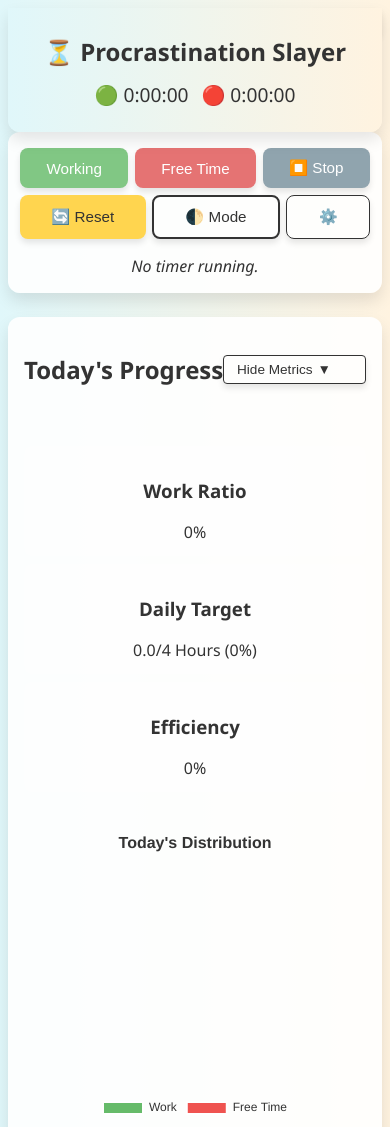
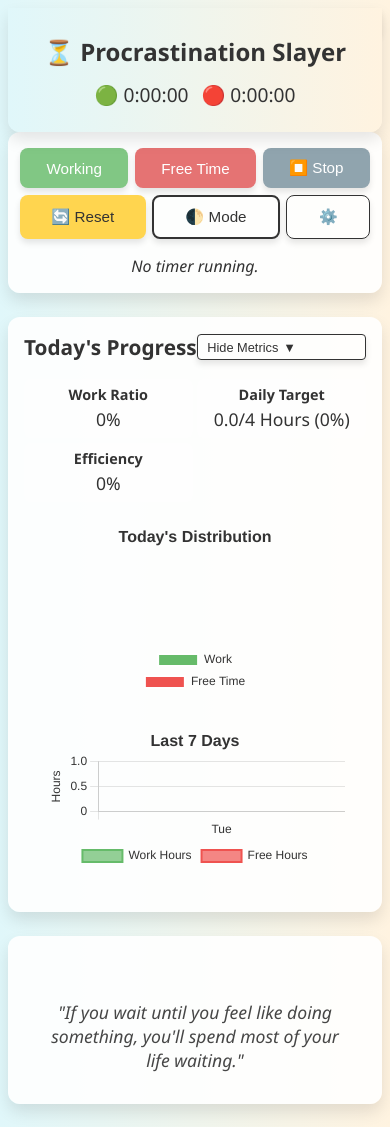
Before and after one commit to phasE89/phasE89.github.io, a plain HTML site: page index.html in a window 390 px wide. Shown: the top 1127 px of the page. Drawn offline with nearby package versions, Linux system fonts and the light colour scheme.

Commit message:
Optimalised for mobile phones

```diff
--- a/index.html
+++ b/index.html
@@ -550,7 +550,7 @@
       }
     }
 
-    /* NEW MOBILE OPTIMIZATIONS */
+    /* MOBILE OPTIMIZATIONS */
     @media (max-width: 768px) {
       h1 {
         font-size: 1.8rem;
@@ -579,14 +579,60 @@
         margin-bottom: 1.5rem;
       }
 
+      /* IMPROVED METRICS SECTION FOR MOBILE */
       .stats {
-        gap: 0.5rem;
+        display: grid;
+        grid-template-columns: repeat(3, 1fr);
+        gap: 0.3rem;
+        margin: 0.6rem 0;
       }
 
       .stat-item {
-        padding: 0.8rem;
+        padding: 0.5rem;
         min-width: auto;
-        flex: 1 0 45%;
+        display: flex;
+        flex-direction: column;
+        justify-content: center;
+        border-radius: 6px;
+      }
+
+      .stat-item h3 {
+        font-size: 0.9rem;
+        margin: 0 0 0.2rem 0;
+      }
+
+      .stat-item div {
+        font-size: 1.1rem;
+        font-weight: 500;
+      }
+
+      .charts-container {
+        gap: 1rem;
+        margin: 1rem 0;
+      }
+
+      .chart-wrapper {
+        min-width: 100%;
+        margin-bottom: 0.5rem;
+      }
+
+      canvas {
+        max-height: 180px;
+      }
+
+      /* Card header with metrics toggle */
+      .card-header {
+        margin-bottom: 0.5rem;
+      }
+
+      .card-header h2 {
+        font-size: 1.3rem;
+        margin: 0;
+      }
+
+      .toggle-metrics {
+        padding: 0.3rem 0.6rem;
+        font-size: 0.8rem;
       }
 
       .pomodoro-settings {
@@ -628,8 +674,14 @@
         font-size: 1rem;
       }
 
-      .chart-wrapper {
-        min-width: 100%;
+      /* For very small screens, stack stats vertically for better readability */
+      .stats {
+        grid-template-columns: 1fr 1fr;
+        gap: 0.3rem;
+      }
+
+      .stat-item {
+        padding: 0.4rem;
       }
 
       .settings-form {
```
